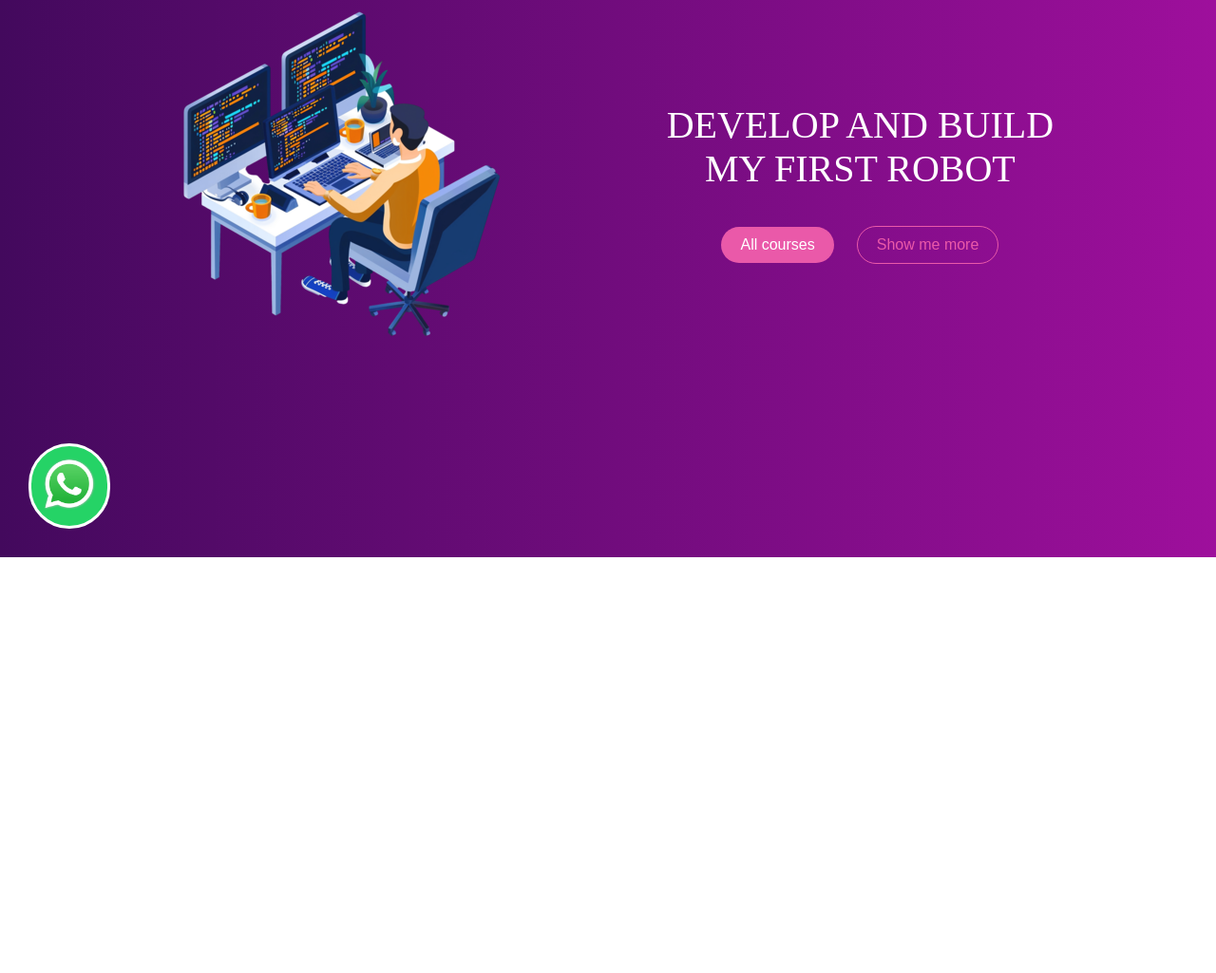
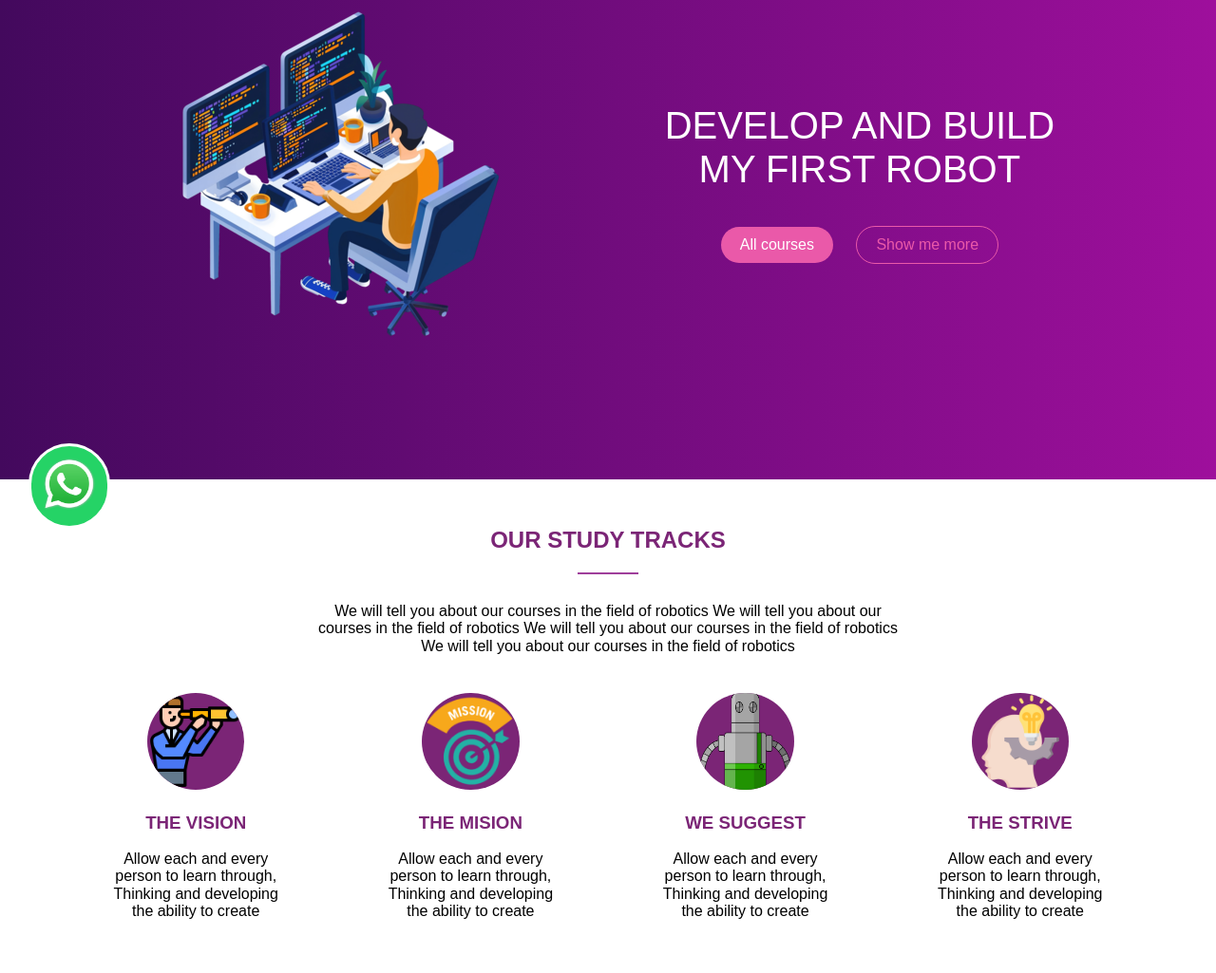
Before and after one commit to s15-coder/css-greystone, a plain HTML site: page index.html in a window 1280 px wide. Shown: the part 213-1238 px from the top of the page at 95% size. Before the commit the page ends 800 px from the top, so only its background shows below. Drawn offline with nearby package versions, Linux system fonts and the light colour scheme.

Commit message:
complete phase 2

```diff
--- /dev/null
+++ b/css/study-track-style.css
@@ -0,0 +1,49 @@
+.study-tracks {
+    padding: 30px 20px;
+    background-color: white;
+}
+
+.subheading {
+    text-align: center;
+    color: #7B2576;
+}
+
+.study-track__description {
+    margin: 30px auto;
+    text-align: center;
+    color: black;
+    width: 50%;
+    text-align: center;
+
+}
+
+.study-tracks__items {
+    display: flex;
+    justify-content: space-evenly;
+}
+
+.study-tracks__items>div {
+    width: 15%;
+    margin: 10px;
+    text-align: center;
+}
+
+.study-tracks__items>div>img {
+    border-radius: 100px;
+    background-color: #7B2576;
+    width: 8vw;
+    height: 8vw;
+
+    object-fit: cover;
+}
+
+h3 {
+    color: #7B2576;
+
+}
+
+.divider {
+    margin: 20px auto;
+    width: 5vw;
+    border: 1px solid #9f3e9b;
+}
--- a/css/style.css
+++ b/css/style.css
@@ -1,5 +1,6 @@
 * {
     box-sizing: border-box;
+    font-family: Arial, Helvetica, sans-serif;
 }
 
 body {
@@ -49,7 +50,6 @@ button {
 }
 
 .primary-button {
-    font-family: Arial, Helvetica, sans-serif;
     background-color: #EA59A9;
     color: white;
     border-radius: 30px;
@@ -66,7 +66,6 @@ button {
 }
 
 .secondary-button {
-    font-family: Arial, Helvetica, sans-serif;
     background-color: transparent;
     color: #EA59A9;
     border-radius: 30px;
--- a/index.html
+++ b/index.html
@@ -7,6 +7,7 @@
     <title>Document</title>
     <link rel="stylesheet" href="https://cdnjs.cloudflare.com/ajax/libs/normalize/8.0.1/normalize.min.css">
     <link rel="stylesheet" href="css/style.css">
+    <link rel="stylesheet" href="css/study-track-style.css">
 </head>
 
 <body>
@@ -31,6 +32,36 @@
                 <button class="secondary-button">Show me more</button>
             </div>
         </div>
+        <div class="study-tracks">
+            <h2 class="subheading">OUR STUDY TRACKS</h2>
+            <div class="divider"></div>
+            <p class="study-track__description">We will tell you about our courses in the field of robotics We will tell
+                you about our courses in the
+                field of robotics We will tell you about our courses in the field of robotics We will tell you about our
+                courses in the field of robotics</p>
+            <div class="study-tracks__items">
+                <div>
+                    <img src="./assets/study-track/vision.png" alt="">
+                    <h3>THE VISION</h3>
+                    <p>Allow each and every person to learn through, Thinking and developing the ability to create</p>
+                </div>
+                <div>
+                    <img src="./assets/study-track/mission.png" alt="">
+                    <h3>THE MISION</h3>
+                    <p>Allow each and every person to learn through, Thinking and developing the ability to create</p>
+                </div>
+                <div>
+                    <img src="./assets/study-track/robot.png" alt="">
+                    <h3>WE SUGGEST</h3>
+                    <p>Allow each and every person to learn through, Thinking and developing the ability to create</p>
+                </div>
+                <div>
+                    <img src="./assets/study-track/expertise.png" alt="">
+                    <h3>THE STRIVE</h3>
+                    <p>Allow each and every person to learn through, Thinking and developing the ability to create</p>
+                </div>
+            </div>
+        </div>
         <div class="whatsappButton">
             <img src="./assets/whatsapp.png" alt="">
         </div>
```
Also changed, not shown: assets/study-track/expertise.png (added), assets/study-track/mission.png (added), assets/study-track/robot.png (added), assets/study-track/vision.png (added).
